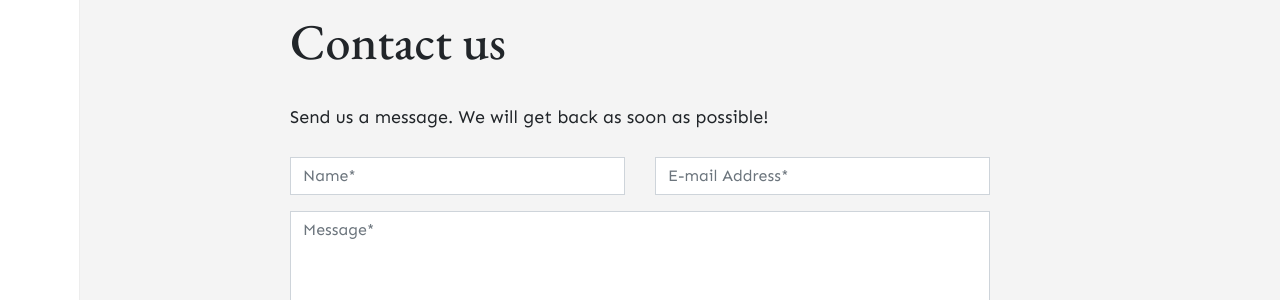
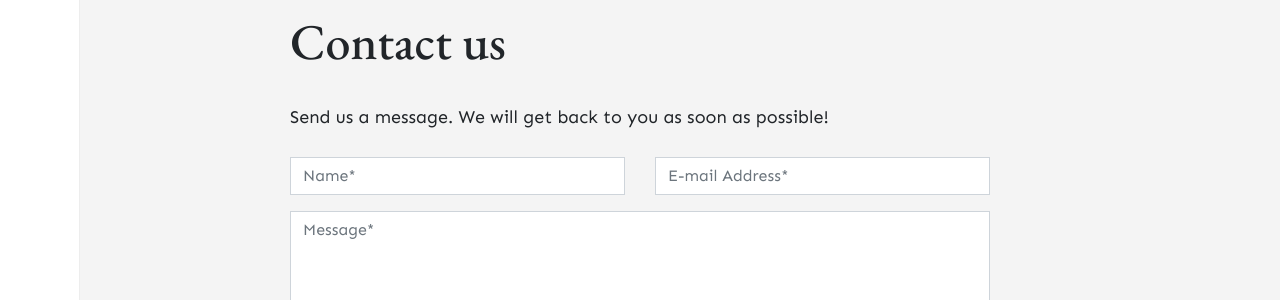
Before and after one commit to stackbit-projects/happy-zebra-28bc2, a Jekyll site: the page built from _pages/contact.md, in a window 1280 px wide. Shown: the part 170-470 px from the top of the page. Built offline with Jekyll 4.4.1, drawn with Linux system fonts in a browser that asks for light colours; nearby versions of some CDN libraries; comment, search, counter and statistics services are not loaded.

Commit message:
contact.md: changed

```diff
--- a/_pages/contact.md
+++ b/_pages/contact.md
@@ -6,7 +6,7 @@ comments: false
 ---
 
 <form method="POST" data-netlify="true" name="contact">
-<p class="mb-4">Send us a message. We will get back as soon as possible!</p>
+<p class="mb-4">Send us a message. We will get back to you as soon as possible!</p>
 <div class="form-group row">
 <div class="col-md-6">
 <input class="form-control" type="text" name="name" placeholder="Name*" required>
```
